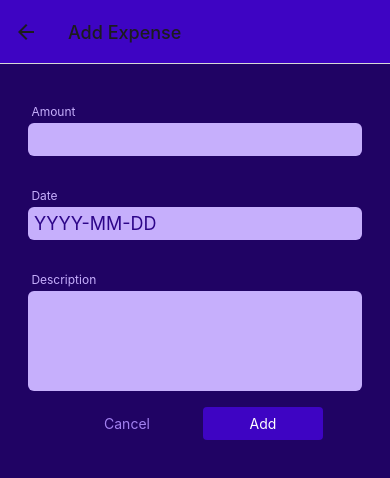
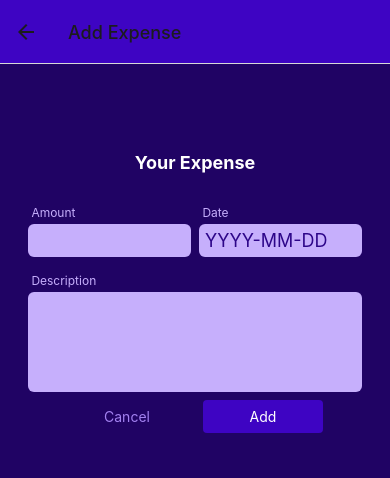
Before and after one commit to gcicchella/ExpensesTrackerApp, a React Native app: screen /ManageExpense in a window 390 px wide. Shown: the top 478 px of the page. Built offline with nearby package versions, Linux system fonts and the light colour scheme.

Commit message:
Modifica stile

```diff
--- a/components/ManageExpense/ExpenseForm.js
+++ b/components/ManageExpense/ExpenseForm.js
@@ -1,4 +1,4 @@
-import {View} from "react-native";
+import {Text, StyleSheet, View} from "react-native";
 
 import Input from './Input'
 
@@ -8,8 +8,11 @@
     }
 
     return (
-        <View>
-            <Input label="Amount" textInputConfig={{
+        <View style={styles.form}>
+            <Text style={styles.title}>Your Expense</Text>
+            <View style={styles.inputsRow}>
+                <Input style={styles.rowInput}
+                    label="Amount" textInputConfig={{
                     keyboardType: 'decimal-pad',
                     onChangeText: amountChangeHandler,
                 }} />
@@ -18,6 +21,8 @@
                     maxLength: 10,
                     onChangeText: () => {}
                 }} />
+            </View>
+
             <Input label="Description" textInputConfig={{
                 multiline: true,
                 // autoCapitalize: 'none'
@@ -28,3 +33,23 @@
 }
 
 export default ExpenseForm;
+
+const styles = StyleSheet.create({
+    form: {
+      marginTop: 40
+    },
+    title: {
+      fontSize: 18,
+      fontWeight: 'bold',
+      color: 'white',
+       marginVertical: 24,
+        textAlign: "center"
+    },
+    inputsRow: {
+        flexDirection:'row',
+        justifyContent: 'space-between'
+    },
+    rowInput: {
+        flex: 1
+    }
+});
--- a/components/ManageExpense/Input.js
+++ b/components/ManageExpense/Input.js
@@ -1,7 +1,7 @@
 import {StyleSheet, Text, TextInput, View} from "react-native";
 import {GlobalStyles} from "../../constants/styles";
 
-function Input({label, textInputConfig}){
+function Input({label, style, textInputConfig}){
 
     const inputStyles = [styles.input];
 
@@ -10,7 +10,7 @@
     }
 
     return (
-        <View style={styles.inputContainer}>
+        <View style={[styles.inputContainer, style]}>
             <Text style={styles.label}> {label} </Text>
             <TextInput style={inputStyles} {...textInputConfig} />
         </View>
@@ -22,7 +22,8 @@
 const styles = StyleSheet.create({
     inputContainer: {
         marginHorizontal: 4,
-        marginVertical: 16
+        marginVertical: 8,
+        flex: 1
     },
     label: {
         fontSize: 12,
```
Lines whose indentation alone changed are shown as unchanged.
